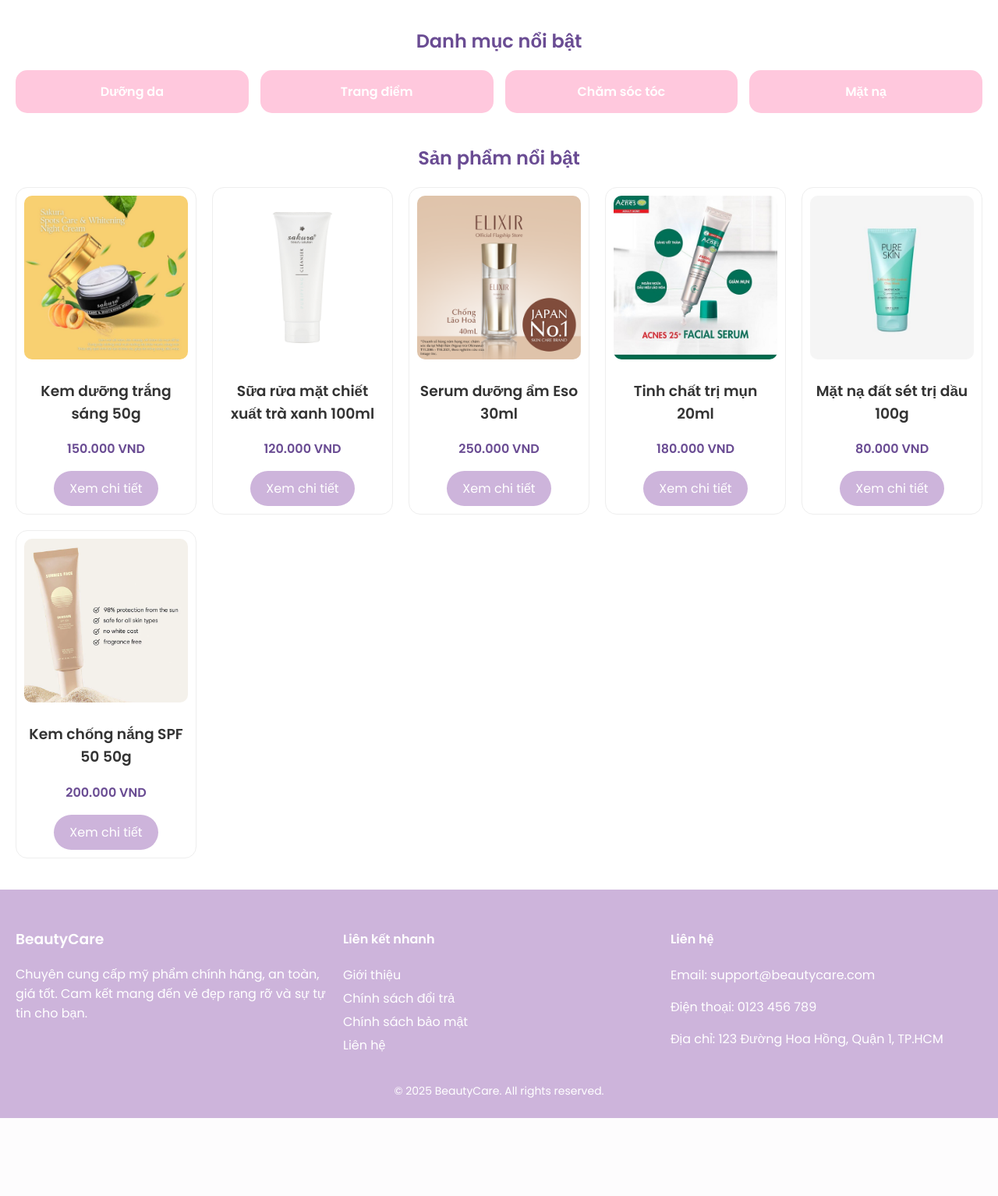
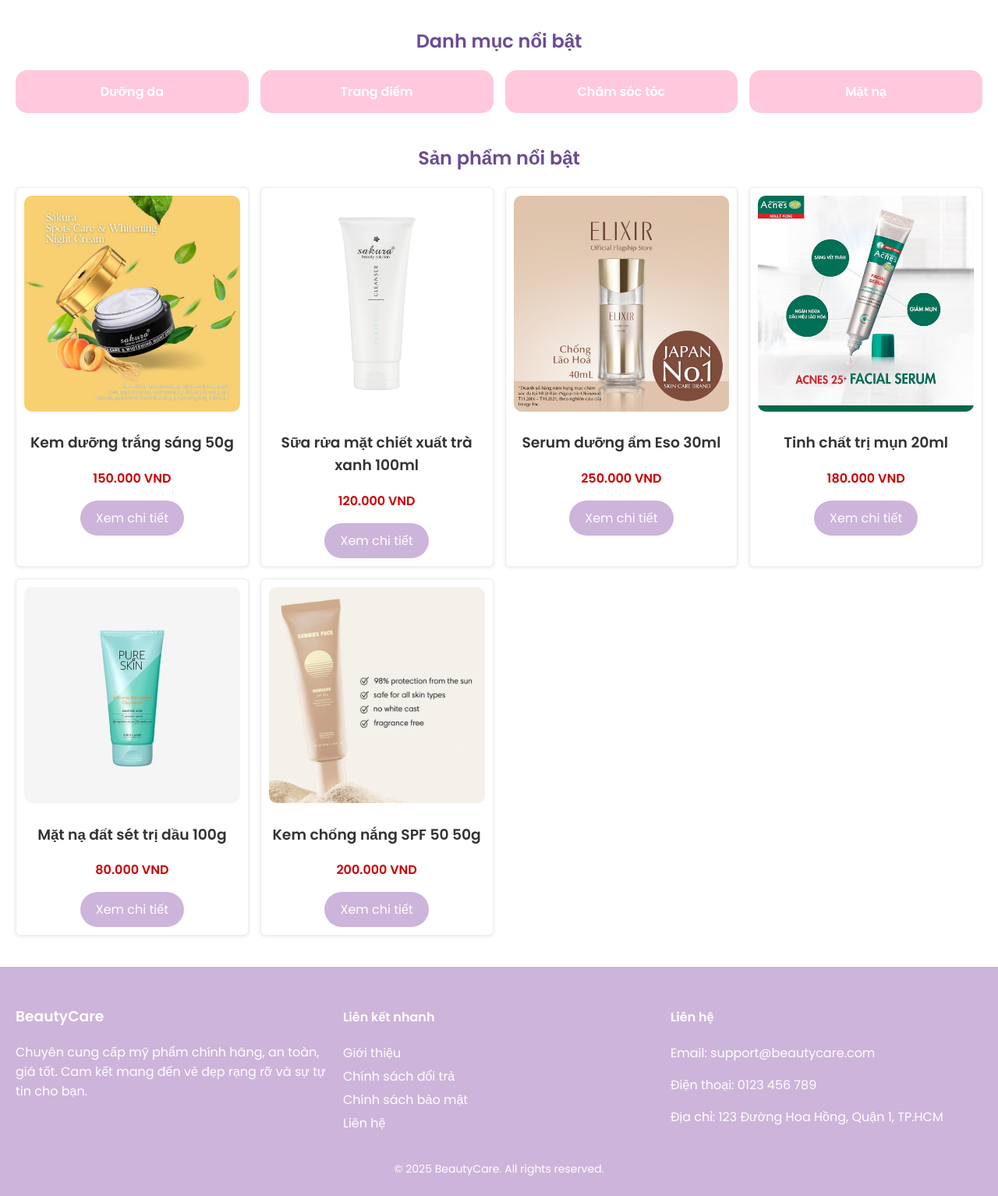
Before and after one commit to ThienNam13/TMDT_WEB, a PHP site: page /BeautyCare/ in a window 1280 px wide. Shown: the part 906-2440 px from the top of the page at 78% size. Before the commit the page ends 2340 px from the top, so only its background shows below. Run offline with PHP 8.4, Linux system fonts and the light colour scheme; data comes from the database, SQL or seed files in the repository; some libraries are stand-ins or nearby versions.

Commit message:
Update style.css

```diff
--- a/BeautyCare/assets/css/style.css
+++ b/BeautyCare/assets/css/style.css
@@ -236,3 +236,37 @@
     margin-top: 20px;
     font-size: 14px;
 }
+
+.products-page {
+    margin-top: 20px;
+}
+.filter-sidebar {
+    background: #fff;
+    padding: 15px;
+    border-radius: 6px;
+    box-shadow: 0 1px 4px rgba(0,0,0,0.1);
+}
+.product-grid {
+    display: grid;
+    grid-template-columns: repeat(4, 1fr);
+    gap: 15px;
+}
+.product-card {
+    background: #fff;
+    padding: 10px;
+    border-radius: 6px;
+    text-align: center;
+    box-shadow: 0 1px 4px rgba(0,0,0,0.1);
+    transition: transform 0.2s;
+}
+.product-card:hover {
+    transform: translateY(-5px);
+}
+.product-card img {
+    max-width: 100%;
+    height: auto;
+}
+.product-card .price {
+    color: #c00;
+    font-weight: bold;
+}
```
